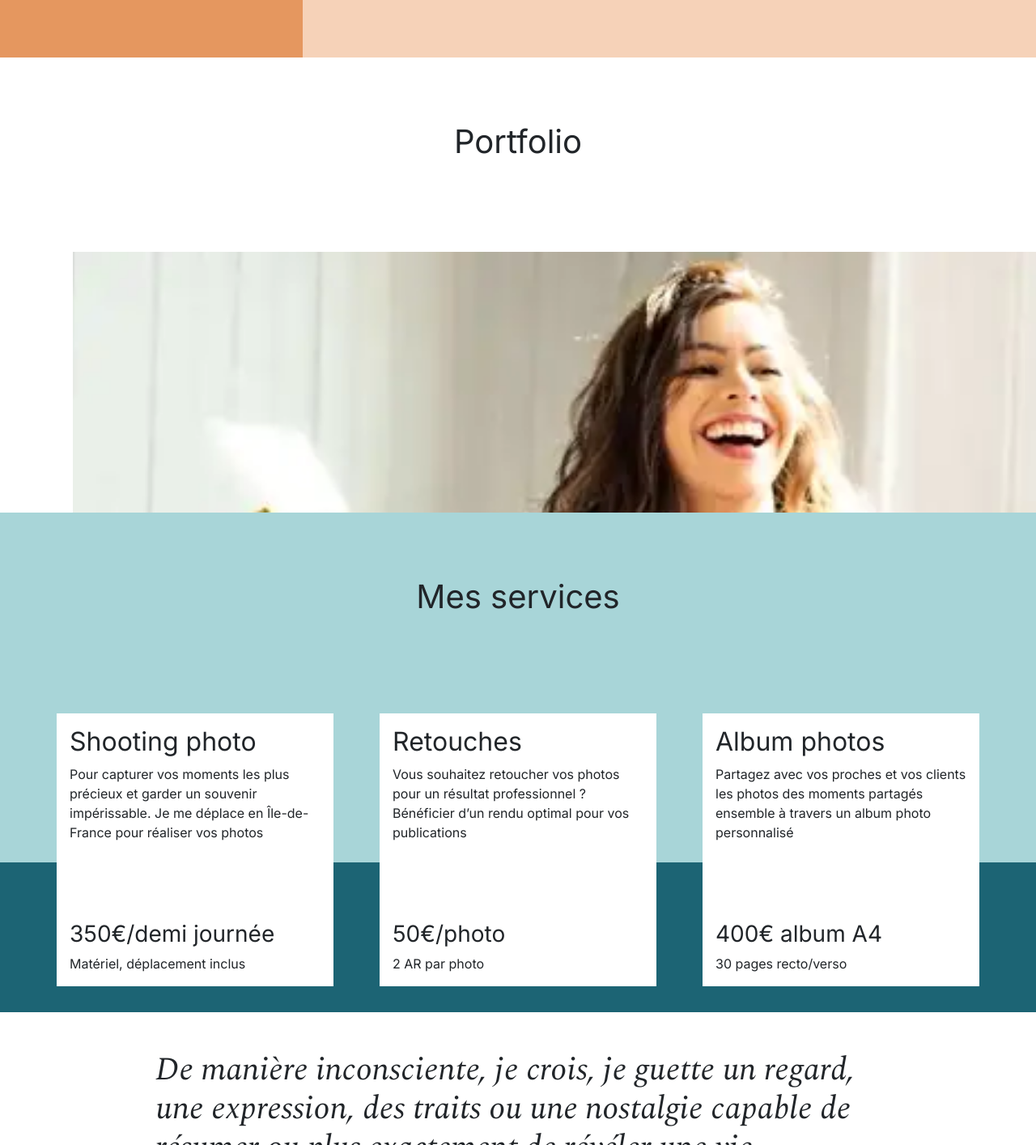
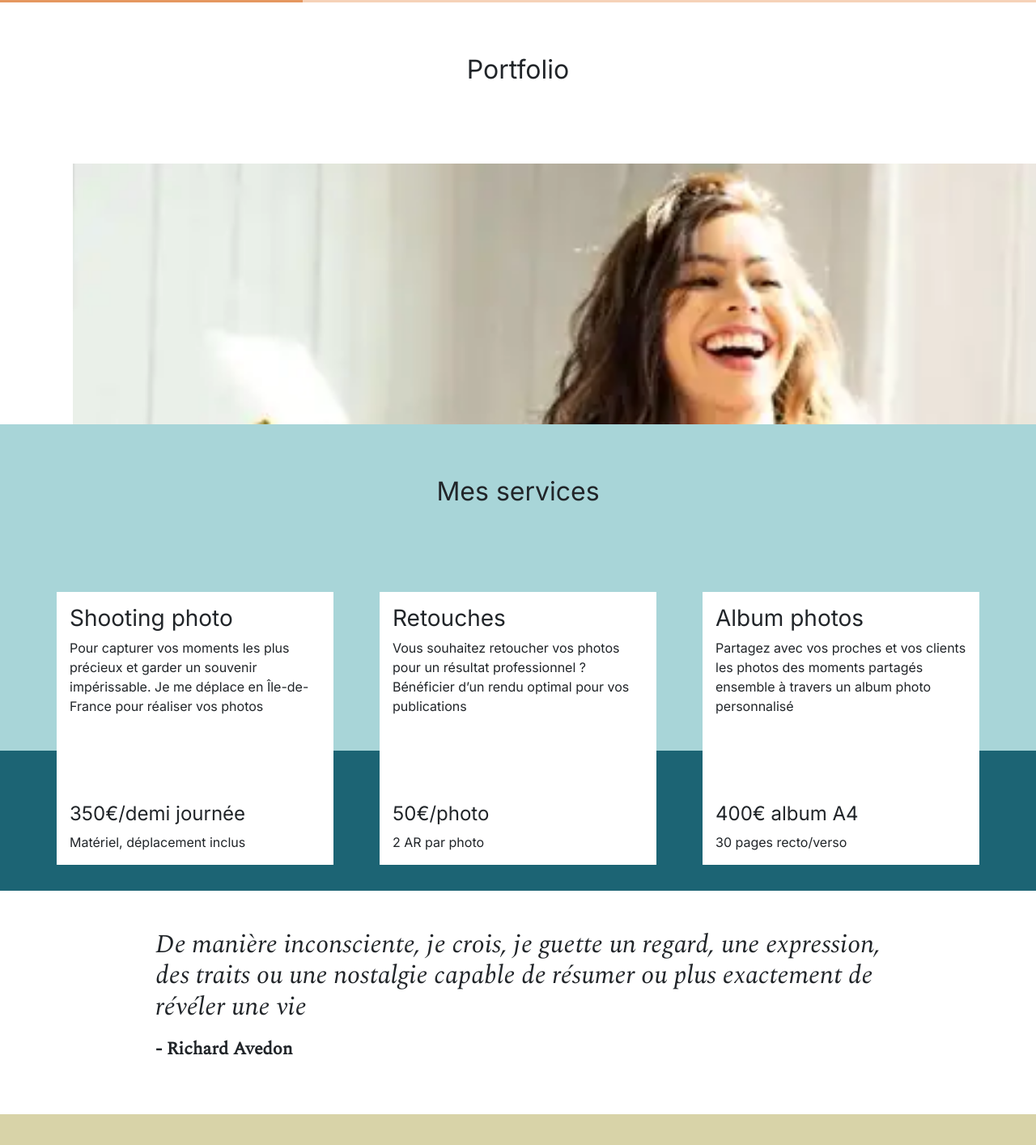
Before and after one commit to Dralein/ninacarducci, a plain HTML site: page index.html in a window 1280 px wide. Shown: the part 1386-2800 px from the top of the page at 81% size. Drawn offline with nearby package versions, Linux system fonts and the light colour scheme; a script that the page names is missing.

Commit message:
Modification hiérachie titre

```diff
--- a/index.html
+++ b/index.html
@@ -127,10 +127,10 @@
     <section id="about">
       <div class="picture left"><img src="./assets/images/nina.webp" alt="Photo de Nina Carducci" /></div>
       <div id="about-me">
-        <h1 class="about-me__title">A propos de moi</h1>
-        <h2 class="about-me__introduction">Devenir photographe était pour moi une évidence. Comme si j’y étais
+        <h2 class="about-me__title">A propos de moi</h2>
+        <h3 class="about-me__introduction">Devenir photographe était pour moi une évidence. Comme si j’y étais
           prédestiné. Saisir un moment, une émotion, une situation, un endroit, une lumière et les rendre immortels,
-          voilà ce qui me fait vibrer. </h2>
+          voilà ce qui me fait vibrer. </h3>
         <p>Nous passons notre vie à chercher le bonheur, et lorsque nous y touchons, nous n’avons qu’une envie : le
           figer au travers de photographies pour le savourer avec les personnes qui sont importantes à nos yeux, ou le
           partager au plus grand nombre. C’est ce que je vous propose : saisir ces merveilleux moments au travers de mon
@@ -139,7 +139,7 @@
       </div>
     </section>
     <section id="gallery">
-      <h1 class="title">Portfolio</h1>
+      <h2 class="title">Portfolio</h2>
       <div class="container py-3">
         <div class="gallery" 1055961994492style="display: none"><img data-gallery-tag="Concert" class="gallery-item"
             src="./assets/images/gallery/concerts/aaron-paul-wnX-fXzB6Cw-unsplash.webp"
@@ -164,45 +164,45 @@
       <div class="quote">
         <figure>
           <blockquote>
-            <h2 class="quote__text">Un portrait n’est pas une ressemblance. Dès lors qu’une émotion ou qu’un fait est
+            <p class="quote__text">Un portrait n’est pas une ressemblance. Dès lors qu’une émotion ou qu’un fait est
               traduit en photo, il cesse d’être un fait pour devenir une opinion. L’inexactitude n’existe pas en
-              photographie. Toutes les photos sont exactes. Aucune d’elles n’est la vérité. </h2>
+              photographie. Toutes les photos sont exactes. Aucune d’elles n’est la vérité. </p>
           </blockquote>
           <figcaption class="quote__author">- Richard Avedon</figcaption>
         </figure>
       </div>
     </section>
     <section id="services">
-      <h1 class="title">Mes services</h1>
+      <h2 class="title">Mes services</h2>
       <article class="container">
         <div class="service">
           <div class="service__description">
-            <h2>Shooting photo</h2>
+            <h3>Shooting photo</h3>
             <p>Pour capturer vos moments les plus précieux et garder un souvenir impérissable. Je me déplace en
               Île-de-France pour réaliser vos photos </p>
           </div>
           <div class="service__price">
-            <h3>350€/demi journée</h3><span>Matériel, déplacement inclus</span>
+            <h4>350€/demi journée</h4><span>Matériel, déplacement inclus</span>
           </div>
         </div>
         <div class="service">
           <div class="service__description">
-            <h2>Retouches</h2>
+            <h3>Retouches</h3>
             <p>Vous souhaitez retoucher vos photos pour un résultat professionnel ? Bénéficier d’un rendu optimal pour
               vos publications </p>
           </div>
           <div class="service__price">
-            <h3>50€/photo</h3><span>2 AR par photo</span>
+            <h4>50€/photo</h4><span>2 AR par photo</span>
           </div>
         </div>
         <div class="service">
           <div class="service__description">
-            <h2>Album photos</h2>
+            <h3>Album photos</h3>
             <p>Partagez avec vos proches et vos clients les photos des moments partagés ensemble à travers un album
               photo personnalisé </p>
           </div>
           <div class="service__price">
-            <h3>400€ album A4</h3><span>30 pages recto/verso</span>
+            <h4>400€ album A4</h4><span>30 pages recto/verso</span>
           </div>
         </div>
       </article>
@@ -210,8 +210,8 @@
     <section class="quote">
       <figure>
         <blockquote>
-          <h1 class="quote__text">De manière inconsciente, je crois, je guette un regard, une expression, des traits ou
-            une nostalgie capable de résumer ou plus exactement de révéler une vie </h1>
+          <p class="quote__text">De manière inconsciente, je crois, je guette un regard, une expression, des traits ou
+            une nostalgie capable de résumer ou plus exactement de révéler une vie </p>
         </blockquote>
         <figcaption class="quote__author">- Richard Avedon</figcaption>
       </figure>
@@ -220,7 +220,7 @@
   <footer id="contact">
     <div class="container">
       <div class="form-container">
-        <h1>Une question ? Une demande de devis ?</h1>
+        <h2>Une question ? Une demande de devis ?</h2>
         <p>N’hésitez pas à m’écrire ! Je vous répondrais en moins de 24 heures </p>
         <form action="" method="post"><label for="nom">Nom</label><input type="text" name="nom" id="nom" /><label
             for="email">Email</label><input type="email" name="email" id="email" /><label
```
Also changed, not shown: assets/style.css.
